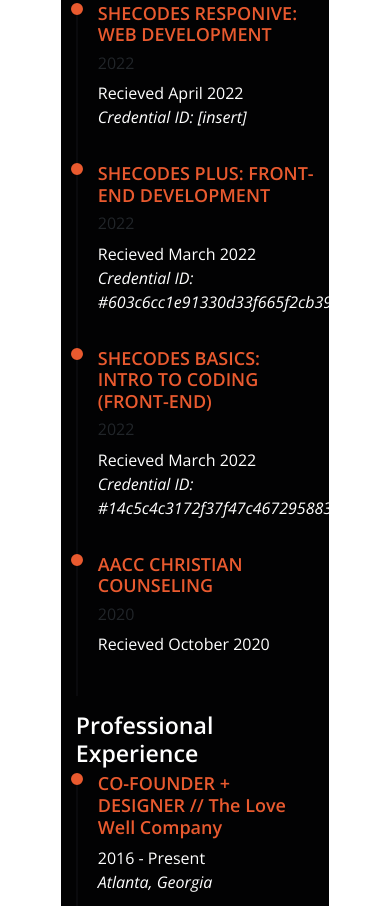
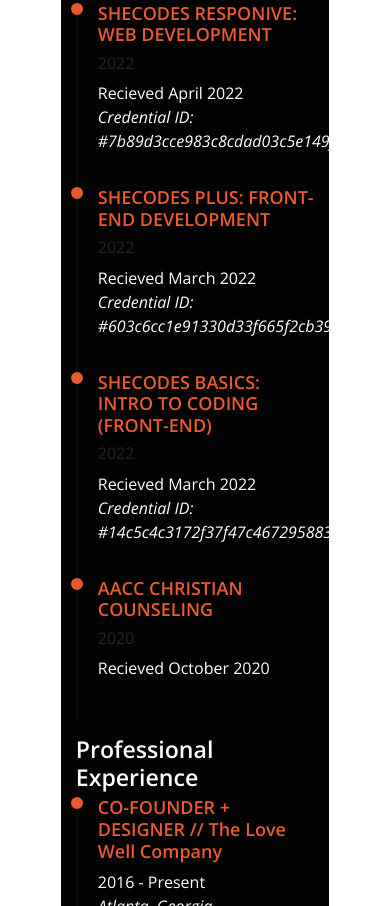
Before and after one commit to sydfred/Portfolio, a plain HTML site: page resume.html in a window 390 px wide. Shown: the part 1380-2286 px from the top of the page. Drawn offline with nearby package versions, Linux system fonts and the light colour scheme.

Commit message:
Updated Resume-SheCodes Responsive Certificate Credential

```diff
--- a/resume.html
+++ b/resume.html
@@ -138,7 +138,9 @@
                 <h3 class="resume">Shecodes responive: web development</h3>
                 <h6>2022</h6>
                 <p class="resume-type">
-                  Recieved April 2022 <br /><em>Credential ID: [insert]</em>
+                  Recieved April 2022 <br /><em
+                    >Credential ID: #7b89d3cce983c8cdad03c5e149f939ab</em
+                  >
                 </p>
               </div>
               <div class="resume-item">
```
